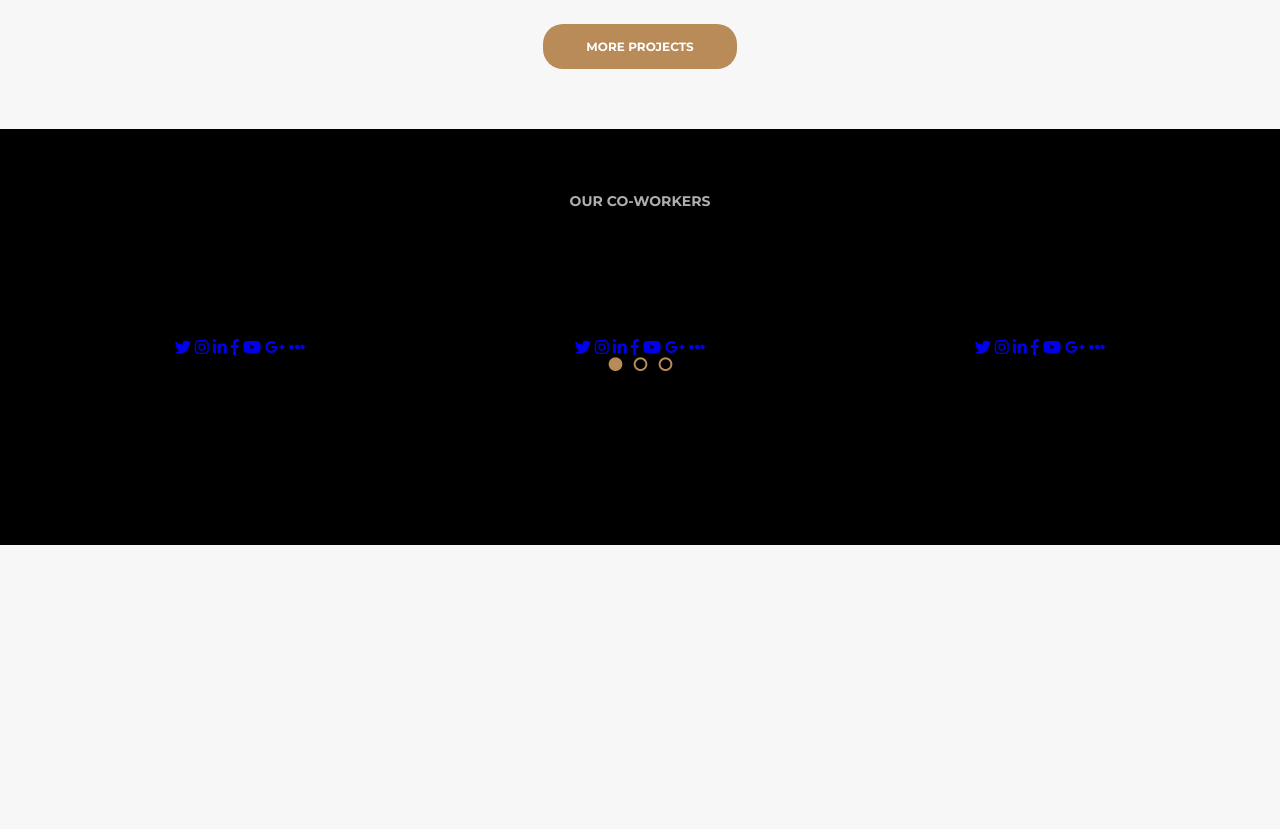
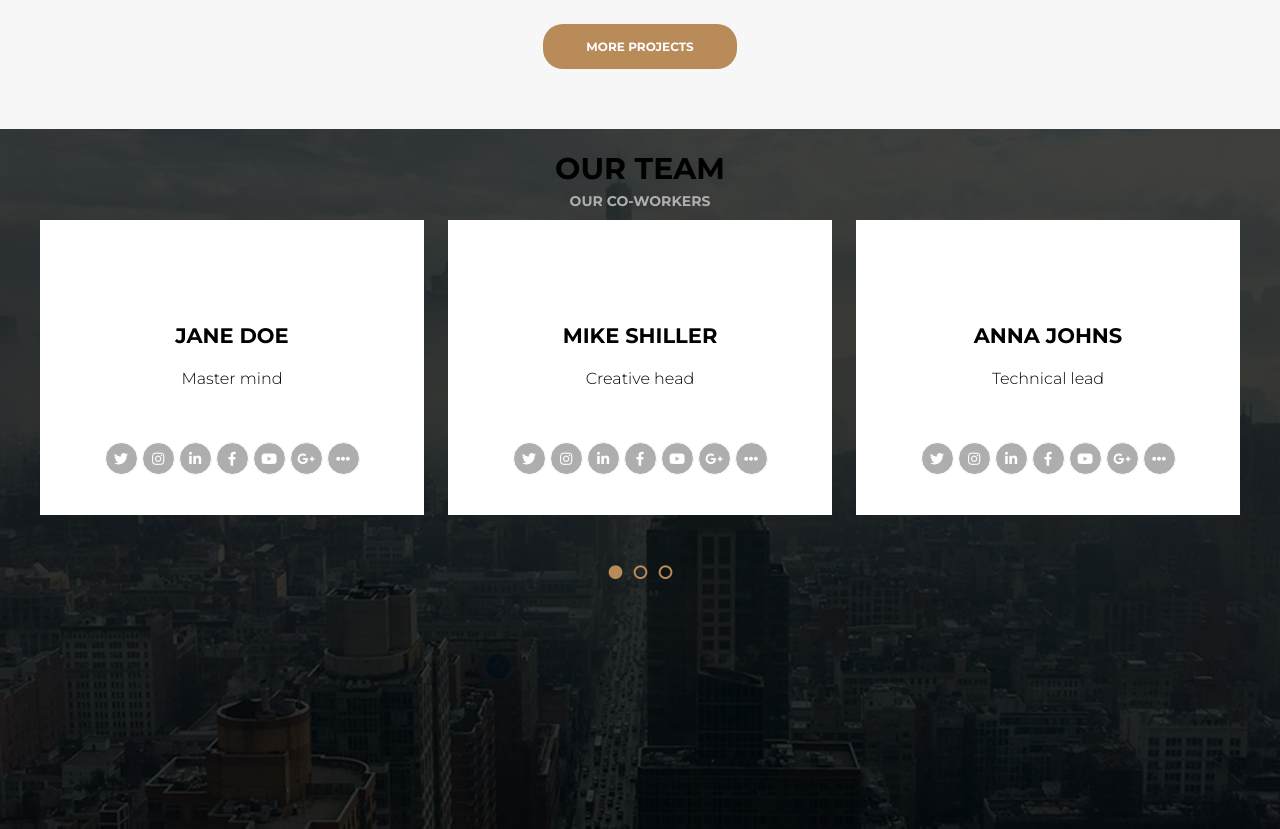
Before and after one commit to MichBrusilo/landing_page_awax, a website: page index.html in a window 1280 px wide. Shown: the part 2560-3389 px from the top of the page. Before the commit the page ends 3105 px from the top, so only its background shows below. Drawn offline with Linux system fonts and the light colour scheme.

Commit message:
Add styles for our team section and images

```diff
--- a/css/style.css
+++ b/css/style.css
@@ -382,3 +382,61 @@ nav a:hover {
 .col-btn {
   margin: 30px 0 60px 0;
 }
+
+/* OUR TEAM */
+
+.team-section {
+  background-image: url("../images/Bg_image.png");
+  height: 700px;
+}
+
+.team {
+  background-color: #ffffff;
+  width: 32%;
+}
+
+.team1 {
+  margin-right: 2%;
+}
+
+.team img {
+  margin: 40px 0;
+}
+
+.team h3 {
+  font-size: 21px;
+  line-height: 21px;
+  font-family: "Montserrat", sans-serif;
+}
+
+.team h4 {
+  font-weight: 300;
+  line-height: 24px;
+  font-family: "Montserrat", sans-serif;
+}
+
+.team .icons {
+  margin: 30px 0 40px 0;
+}
+
+.icons .fab, .icons .fas {
+  color: #ffffff;
+  border: 1px solid;
+  border-radius: 50%;
+  background-color: #aeaeae;
+  font-size: 14px;
+  line-height: 32px;
+  height: 33px;
+  width: 33px;
+  text-align: center;
+  cursor: pointer;
+}
+
+.icons .fab:hover, .icons .fas:hover {
+  background-color: #b88b58;
+  transition: ease-in-out .4s;
+}
+
+.paginator {
+  margin-top: 50px;
+}
```
Also changed, not shown: images/Bg_image.png (added).
